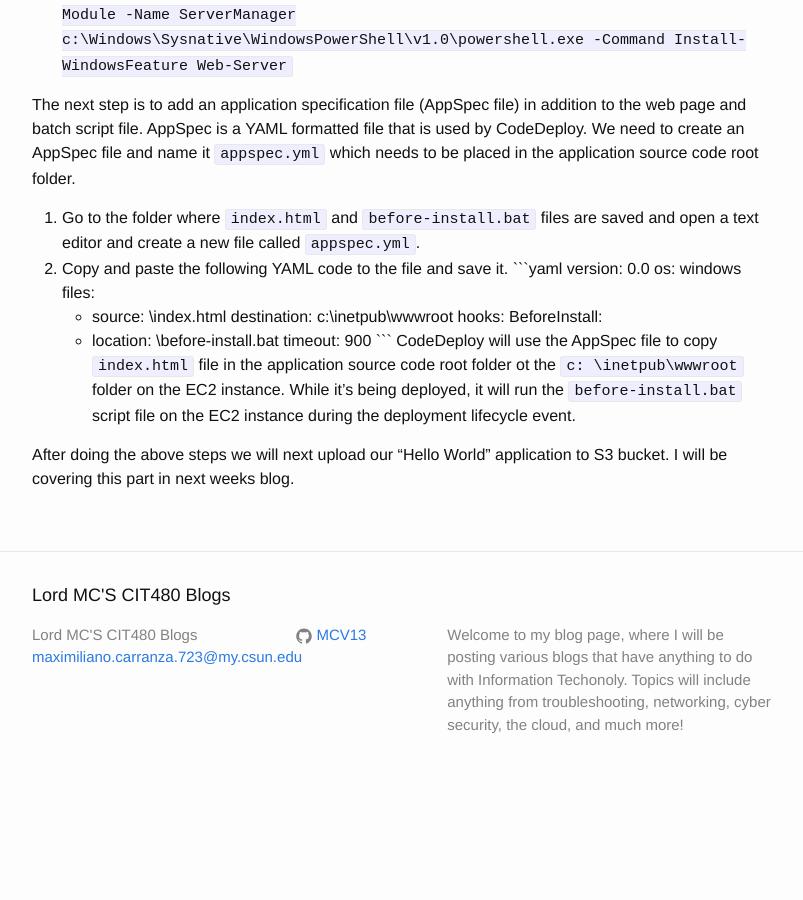
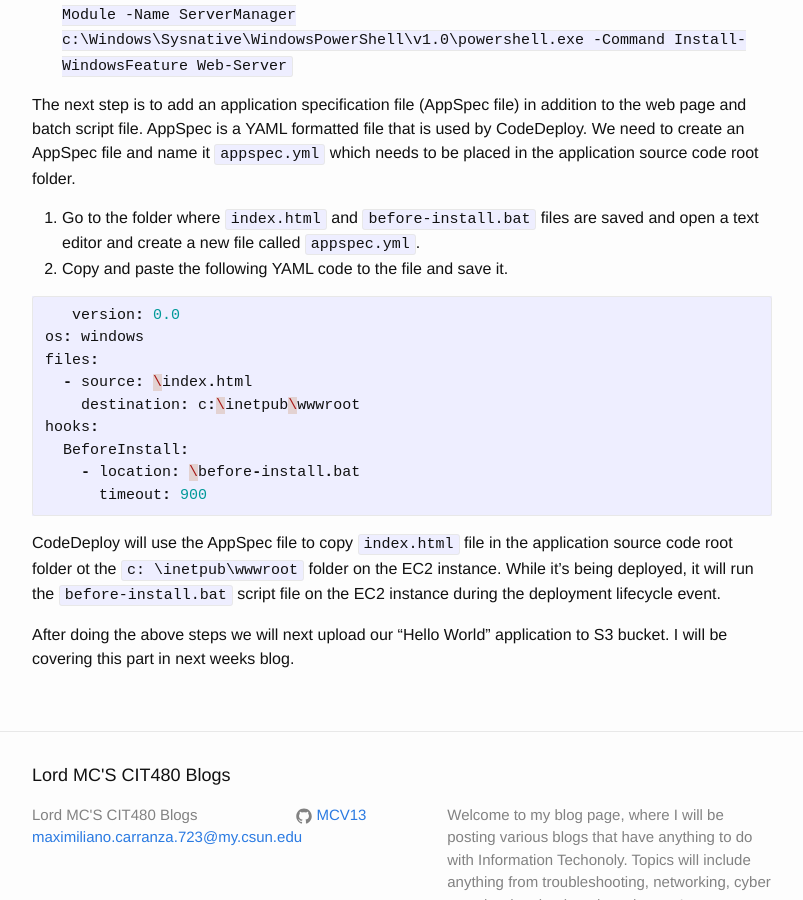
Before and after one commit to MCV13/MCV13.github.io, a Jekyll site: the page built from _posts/2022-03-11-Blog-15.md, in a window 1280 px wide and 900 px high, scrolled down 1754 px. Shown: the whole window, without its empty margins (238-1041 px from the left). Built offline with Jekyll 4.4.1, drawn with Linux system fonts in a browser that asks for light colours; before the commit the page ends 2550 px from its top, so only the background shows below that.

Commit message:
final update

````diff
--- a/_posts/2022-03-11-Blog-15.md
+++ b/_posts/2022-03-11-Blog-15.md
@@ -49,7 +49,8 @@ Next we will create a script to run the application that CodeDeploy will use to
 The next step is to add an application specification file (AppSpec file) in addition to the web page and batch script file. AppSpec is a YAML formatted file that is used by CodeDeploy. We need to create an AppSpec file and name it `appspec.yml` which needs to be placed in the application source code root folder.
 1. Go to the folder where `index.html` and `before-install.bat` files are saved and open a text editor and create a new file called `appspec.yml`.
 2. Copy and paste the following YAML code to the file and save it.
-```yaml
+
+```go
    version: 0.0
 os: windows
 files:
````
